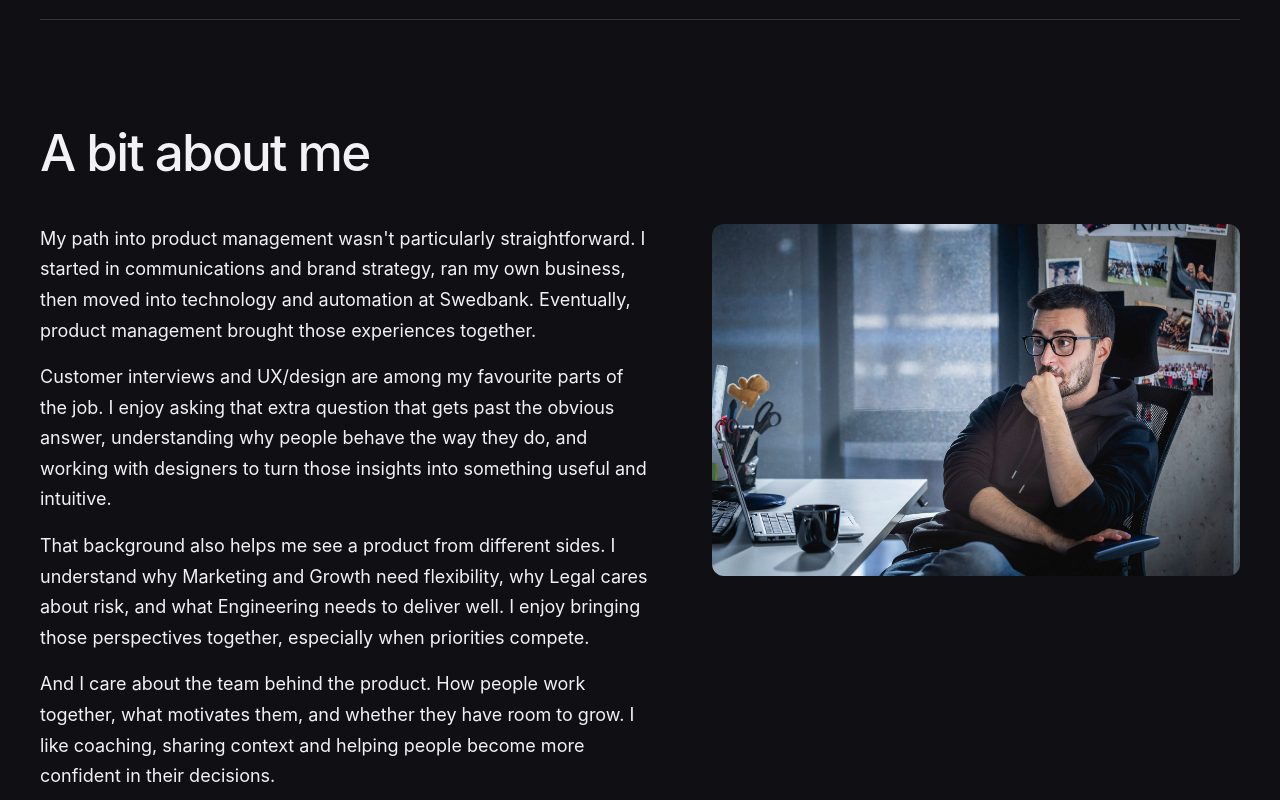
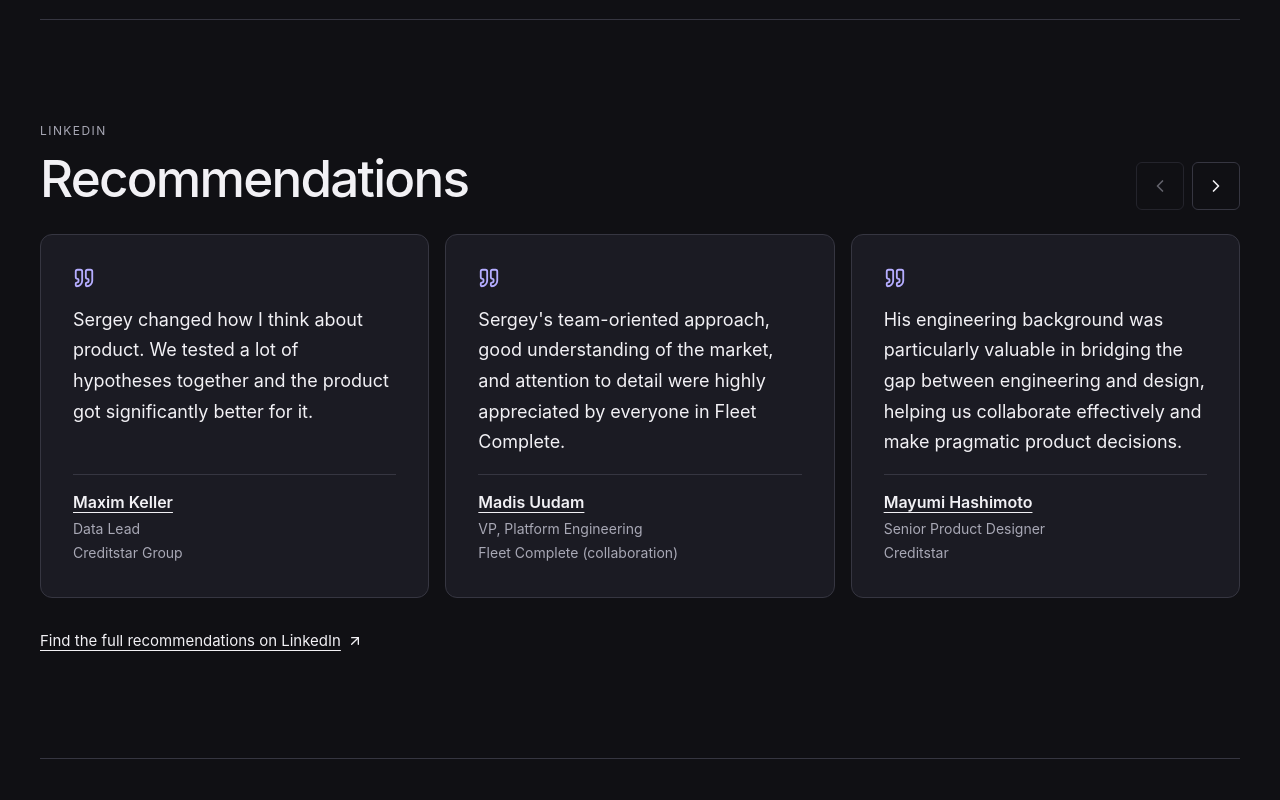
Before and after one commit to skrylov/portfolio_website, a React (Vite) app: page /#/ in a window 1280 px wide. Shown: the part 4100-4900 px from the top of the page. Built offline with nearby package versions, Linux system fonts and the light colour scheme.

Commit message:
Add accessible manual LinkedIn recommendations carousel (#26)

```diff
--- /dev/null
+++ b/src/components/Recommendations.tsx
@@ -0,0 +1,134 @@
+import { ArrowUpRight, ChevronLeft, ChevronRight, Quote } from 'lucide-react'
+import { useEffect, useRef, useState, type KeyboardEvent } from 'react'
+import { heroContent } from '../content/homepageContent'
+import testimonials from '../content/testimonials.json'
+import { Button, Section } from './Primitives'
+
+const profile = heroContent.links.find(({ label }) => label === 'LinkedIn')
+const trackId = 'recommendation-cards'
+
+export default function Recommendations() {
+  const trackRef = useRef<HTMLOListElement>(null)
+  const [edge, setEdge] = useState<'start' | 'end' | 'middle'>('start')
+
+  function updateEdge(track: HTMLOListElement) {
+    const remaining = track.scrollWidth - track.clientWidth - track.scrollLeft
+    setEdge(track.scrollLeft <= 1 ? 'start' : remaining <= 1 ? 'end' : 'middle')
+  }
+
+  useEffect(() => {
+    const track = trackRef.current
+    if (!track) return
+    const resize = new ResizeObserver(() => updateEdge(track))
+    resize.observe(track)
+    return () => resize.disconnect()
+  }, [])
+
+  function move(direction: -1 | 1) {
+    const track = trackRef.current
+    if (!track) return
+    const [first, second] = track.children as HTMLCollectionOf<HTMLElement>
+    track.scrollBy({ left: direction * (second.offsetLeft - first.offsetLeft) })
+  }
+
+  function onTrackKey(event: KeyboardEvent<HTMLOListElement>) {
+    if (
+      event.target !== event.currentTarget ||
+      event.altKey ||
+      event.ctrlKey ||
+      event.metaKey
+    )
+      return
+    const track = event.currentTarget
+    switch (event.key) {
+      case 'ArrowLeft':
+        move(-1)
+        break
+      case 'ArrowRight':
+        move(1)
+        break
+      case 'Home':
+        track.scrollTo({ left: 0 })
+        break
+      case 'End':
+        track.scrollTo({ left: track.scrollWidth })
+        break
+      default:
+        return
+    }
+    event.preventDefault()
+  }
+
+  if (!profile) throw new Error('Missing LinkedIn profile link')
+
+  return (
+    <Section id="recommendations" aria-labelledby="recommendations-heading">
+      <div className="recommendation-header">
+        <div>
+          <p className="eyebrow">LinkedIn</p>
+          <h2 id="recommendations-heading">Recommendations</h2>
+        </div>
+        <div className="recommendation-controls">
+          <Button
+            className="button-secondary"
+            aria-label="Previous recommendation"
+            aria-controls={trackId}
+            aria-disabled={edge === 'start'}
+            onClick={() => {
+              if (edge !== 'start') move(-1)
+            }}
+          >
+            <ChevronLeft size={20} aria-hidden="true" />
+          </Button>
+          <Button
+            className="button-secondary"
+            aria-label="Next recommendation"
+            aria-controls={trackId}
+            aria-disabled={edge === 'end'}
+            onClick={() => {
+              if (edge !== 'end') move(1)
+            }}
+          >
+            <ChevronRight size={20} aria-hidden="true" />
+          </Button>
+        </div>
+      </div>
+      <ol
+        id={trackId}
+        ref={trackRef}
+        className="recommendation-track"
+        role="list"
+        aria-label="Recommendation cards"
+        tabIndex={0}
+        onScroll={(event) => updateEdge(event.currentTarget)}
+        onKeyDown={onTrackKey}
+      >
+        {testimonials.map((item) => (
+          <li key={item.linkedInUrl}>
+            <figure className="recommendation-card">
+              <Quote
+                className="recommendation-mark"
+                size={22}
+                aria-hidden="true"
+              />
+              <blockquote>
+                <p>{item.excerpt}</p>
+              </blockquote>
+              <figcaption>
+                <a className="text-link" href={item.linkedInUrl}>
+                  {item.name}
+                </a>
+                <p className="metadata">{item.title}</p>
+                <p className="metadata">{item.companyContext}</p>
+              </figcaption>
+            </figure>
+          </li>
+        ))}
+      </ol>
+      <a className="text-link recommendation-profile" href={profile.href}>
+        Find the full recommendations on LinkedIn
+        <ArrowUpRight size={16} aria-hidden="true" />
+      </a>
+    </Section>
+  )
+}
--- /dev/null
+++ b/src/components/recommendations.css
@@ -0,0 +1,102 @@
+@layer components {
+  .recommendation-header {
+    display: flex;
+    align-items: end;
+    justify-content: space-between;
+    flex-wrap: wrap;
+    gap: 1rem;
+    margin-bottom: 1.5rem;
+  }
+
+  .recommendation-header h2 {
+    margin-top: 0.5rem;
+  }
+
+  .recommendation-controls {
+    display: flex;
+    gap: 0.5rem;
+  }
+
+  .recommendation-controls .button {
+    min-width: 3rem;
+    padding: 0.625rem;
+  }
+
+  .recommendation-controls .button[aria-disabled='true'] {
+    color: var(--color-muted);
+    border-color: var(--color-line);
+    background: transparent;
+    opacity: 0.55;
+    cursor: default;
+  }
+
+  .recommendation-track {
+    --recommendation-gap: 1rem;
+    display: grid;
+    grid-auto-flow: column;
+    grid-auto-columns: 100%;
+    gap: var(--recommendation-gap);
+    overflow-x: auto;
+    scroll-snap-type: x mandatory;
+    scrollbar-width: thin;
+    scrollbar-color: var(--color-line) transparent;
+    padding-bottom: 0.625rem;
+  }
+
+  .recommendation-track > li {
+    display: flex;
+    min-width: 0;
+    scroll-snap-align: start;
+  }
+
+  .recommendation-card {
+    display: flex;
+    flex-direction: column;
+    width: 100%;
+    gap: 1rem;
+    padding: clamp(1.25rem, 2.5vw, 2rem);
+    border: 1px solid var(--color-line);
+    border-radius: var(--radius-card);
+    background: var(--color-surface);
+    overflow-wrap: anywhere;
+  }
+
+  .recommendation-mark {
+    color: var(--color-focus);
+  }
+
+  .recommendation-card figcaption {
+    margin-top: auto;
+    padding-top: 0.75rem;
+    border-top: 1px solid var(--color-line);
+  }
+
+  .recommendation-card figcaption a {
+    font-size: 1rem;
+    font-weight: 600;
+  }
+
+  .recommendation-profile {
+    display: inline-flex;
+    align-items: center;
+    gap: 0.375rem;
+    margin-top: 1.25rem;
+    font-size: 0.9375rem;
+  }
+
+  .recommendation-profile svg {
+    flex: none;
+  }
+
+  @media (min-width: 42rem) {
+    .recommendation-track {
+      grid-auto-columns: calc((100% - var(--recommendation-gap)) / 2);
+    }
+  }
+
+  @media (min-width: 64rem) {
+    .recommendation-track {
+      grid-auto-columns: calc((100% - 2 * var(--recommendation-gap)) / 3);
+    }
+  }
+}
--- a/src/pages/HomePage.tsx
+++ b/src/pages/HomePage.tsx
@@ -3,6 +3,7 @@ import InlineContent from '../components/InlineContent'
 import { heroContent as hero, metricsContent } from '../content/homepageContent'
 import { ArrowUpRight } from 'lucide-react'
 import SelectedWork from '../components/SelectedWork'
+import Recommendations from '../components/Recommendations'
 import About from '../components/About'
 
 export default function HomePage() {
@@ -63,6 +64,7 @@ export default function HomePage() {
         </div>
       </Section>
       <SelectedWork />
+      <Recommendations />
       <About />
     </>
   )
--- a/src/styles.css
+++ b/src/styles.css
@@ -1,4 +1,5 @@
 @import 'tailwindcss';
+@import './components/recommendations.css';
 
 @layer components {
   .selected-work h2 {
```
Also changed, not shown: 2 other files (tests, documents, lock files or other folders).
